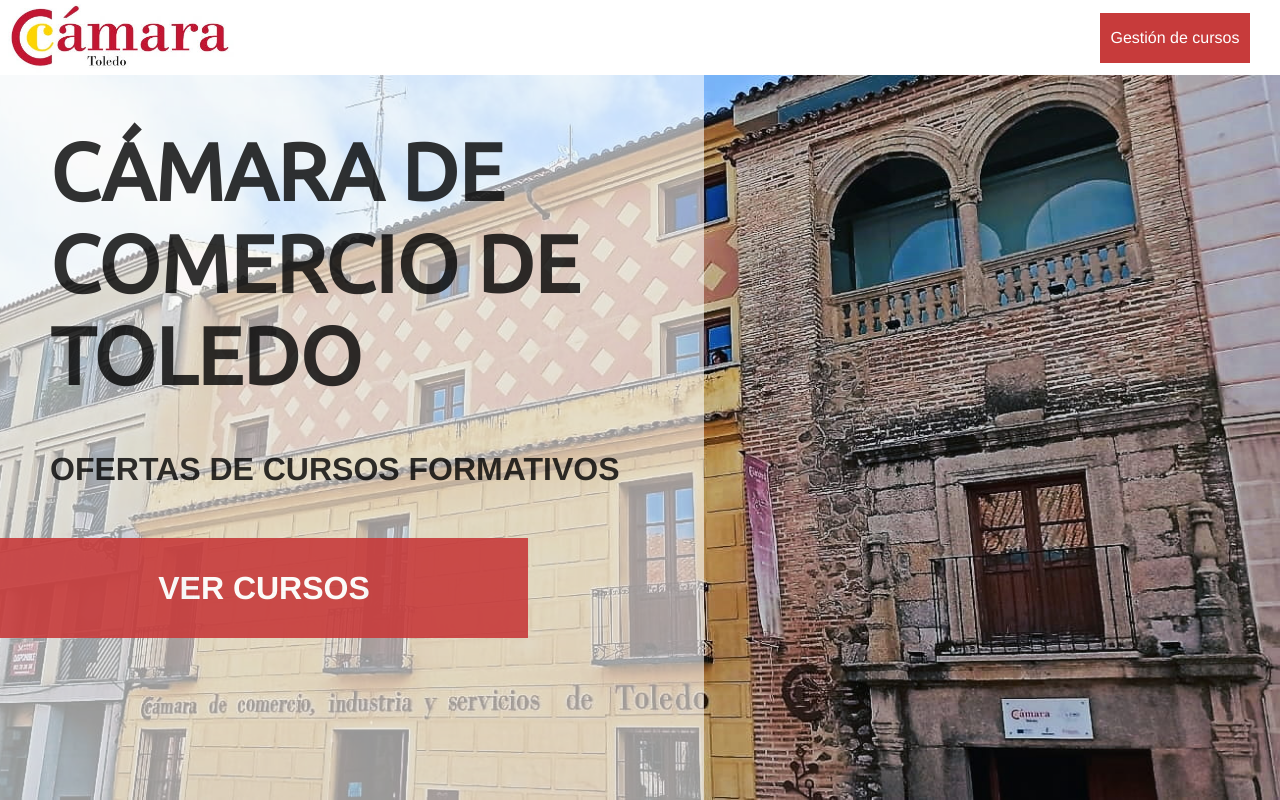
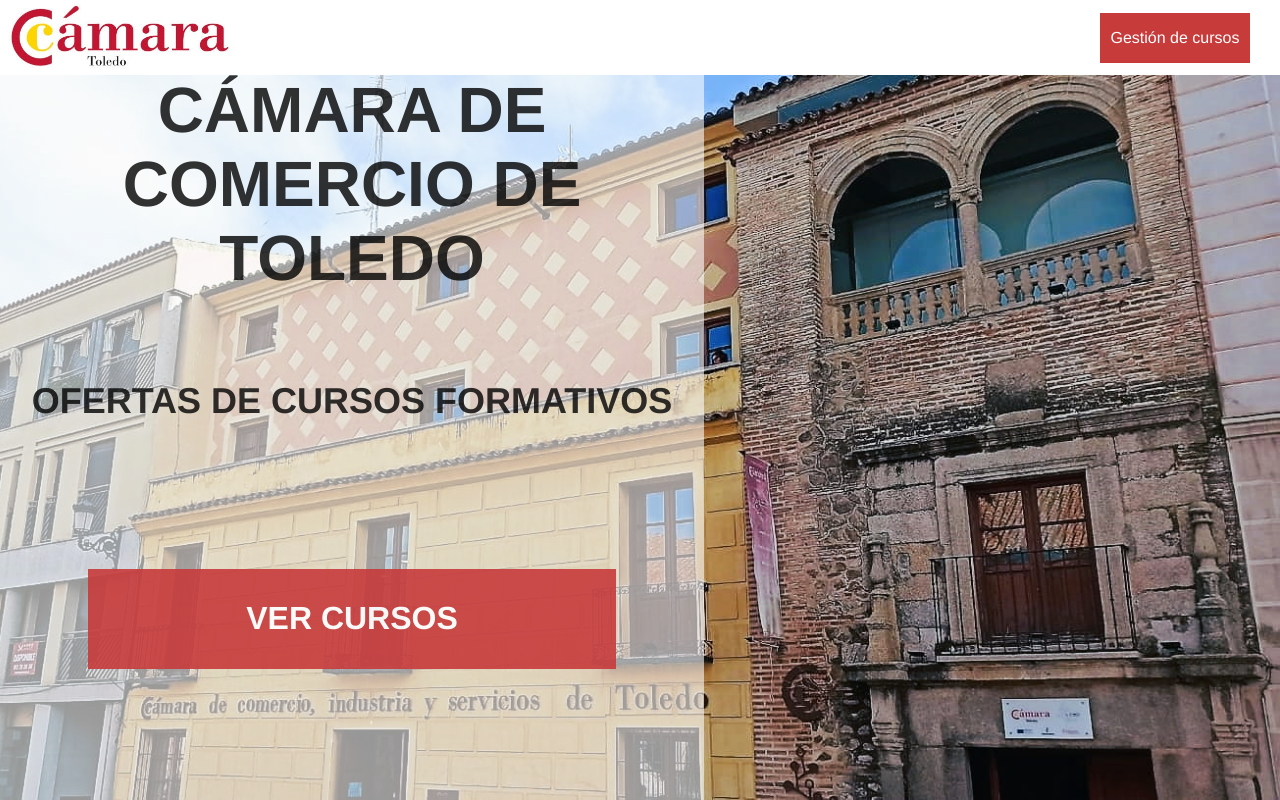
Before and after one commit to carlos-ruano/cursoscamara, a PHP site: page /cursoscamara/ in a window 1280 px wide. Run offline with PHP 8.4, Linux system fonts and the light colour scheme.

Commit message:
mejora inicio

```diff
--- a/content/styles/style.css
+++ b/content/styles/style.css
@@ -53,25 +53,48 @@
     background-color: rgba(255, 255, 255, 0.585);
 }
 
-.principal h1{
-    font-size: 5em;
-    padding-top: 50px;
-    padding-left: 50px;
+.titulo{
+    display: flex;
+    justify-content: center;
+    align-items: center;
+    text-align: center;
+    font-size: 2em;
+    width: 100%;
+    height: 30%;
     opacity: 0.8;
     font-family: 'Ubuntu', sans-serif;
 }
 
-.principal h2{
-    font-size: 2em;
-    padding-top: 50px;
-    padding-left: 50px;
+.titulo h1{
+    padding: 15px;
+}
+
+.titulo2{
+    font-size: 1.5em;
+    width: 100%;
+    height: 30%;
     opacity: 0.8;
+    display: flex;
+    justify-content: center;
+    align-items: center;
+    text-align: center;
+}
+
+.titulo2 h2{
+    padding: 30px;
+}
+
+.opcion{
+    width: 100%;
+    height: 30%;
+    display: flex;
+    justify-content: center;
+    align-items: center;
 }
 
 .oferta{
     width: 75%;
     height: 100px;
-    margin-top: 50px;
     background-color: rgb(199, 59, 59);
     opacity: 1.5;
     color: white;
@@ -111,7 +134,7 @@
 
     from{
         opacity:0;
-        margin-left: -300px;
+        margin-left: -500px;
     }
 
     to{
@@ -125,7 +148,7 @@
 
 @media (max-width: 1200px) {
     .principal h1{
-        font-size: 4em;
+        font-size: 2em;
     }
 
     .principal h2{
@@ -135,7 +158,7 @@
 
 @media (max-width: 800px) {
     .principal h1{
-        font-size: 3em;
+        font-size: 1.5em;
     }
 }
 
@@ -149,7 +172,7 @@
     }
 
     .principal h1{
-        font-size: 2em;
+        font-size: 1.5em;
         padding: 15px;
         margin-top: 30px;
     }
@@ -158,10 +181,6 @@
         font-size: 1em;
         padding: 15px;
         margin-top: 50px;
-    }
-
-    .oferta{
-        margin: 15px;
     }
 
     .gestion{
@@ -191,4 +210,19 @@
         margin-bottom: 15px;
         font-size: 0.7em;
     }
+
+    .opcion{
+        display: flex;
+        justify-content: center;
+        align-items: center;
+    }
 }
+
+@media (max-width: 350px){
+
+    .principal h1{
+        font-size: 1em;
+        padding: 15px;
+        margin-top: 30px;
+    }
+}
--- a/views/home_view.php
+++ b/views/home_view.php
@@ -1,9 +1,15 @@
 <div class="inicio">
     <div class="principal">
-        <h1>CÁMARA DE COMERCIO DE TOLEDO</h1>
-        <h2>OFERTAS DE CURSOS FORMATIVOS</h2>
-        <div class="oferta">
-            <h3>VER CURSOS</h3>
+        <div class="titulo">
+            <h1>CÁMARA DE COMERCIO DE TOLEDO</h1>
+        </div>
+        <div class="titulo2">
+            <h2>OFERTAS DE CURSOS FORMATIVOS</h2>
+        </div>
+        <div class="opcion">
+            <div class="oferta">
+                <h3>VER CURSOS</h3>
+            </div>
         </div>
     </div>
 </div>
```
